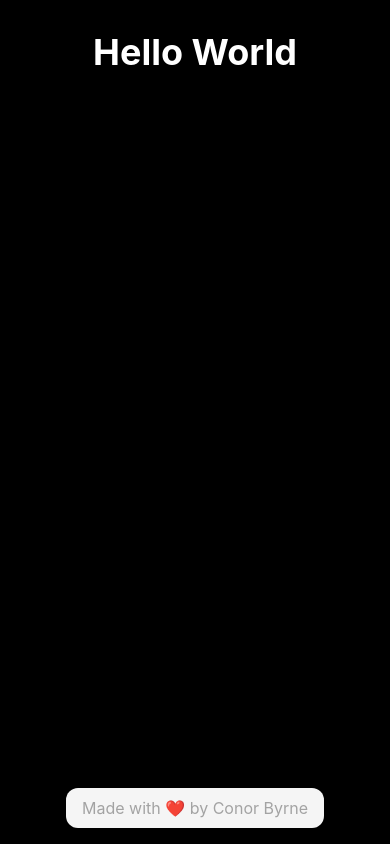
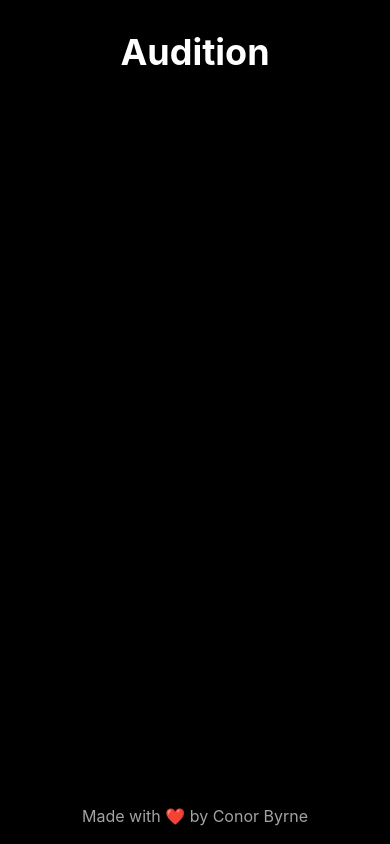
Before and after one commit to cbyrneee/audition, a Next.js app: page / in a window 390 px wide. Built offline with nearby package versions, Linux system fonts and the light colour scheme.

Commit message:
chore: Add basic typography styles

```diff
--- a/src/elements/base/Footer.tsx
+++ b/src/elements/base/Footer.tsx
@@ -1,14 +1,15 @@
 import React from 'react';
+import typography from '../../lib/typography';
 import { ThemeToggle } from './ThemeToggle';
 
 export function Footer() {
   return (
-    <div className="flex flex-row md:gap-3 bg-neutral-100 py-2 px-4 lg:p-0 lg:bg-transparent rounded-xl text-neutral-700 transition-all hover:opacity-70 dark:text-neutral-400">
-      <div className="hidden md:inline border-r-2 pr-3 border-current">
+    <div className="flex flex-row md:gap-3">
+      <div className={`hidden md:inline border-r-2 pr-3 border-current ${typography.paragraph}`}>
         <ThemeToggle />
       </div>
 
-      <p>Made with ❤️ by Conor Byrne</p>
+      <p className={typography.paragraph}>Made with ❤️ by Conor Byrne</p>
     </div>
   );
 }
--- a/src/elements/base/ThemeToggle.tsx
+++ b/src/elements/base/ThemeToggle.tsx
@@ -11,7 +11,7 @@ export function ThemeToggle() {
 
   return (
     <>
-      <button onClick={changeTheme} className="text-neutral-700 transition-all hover:opacity-70 dark:text-neutral-400">
+      <button onClick={changeTheme} className="transition-all hover:opacity-70">
         Use {currentTheme === 'dark' ? 'light' : 'dark'} mode
       </button>
     </>
--- /dev/null
+++ b/src/lib/typography.ts
@@ -0,0 +1,6 @@
+const typography = {
+  title: 'text-4xl font-bold',
+  paragraph: 'text-neutral-700 transition-all hover:opacity-70 dark:text-neutral-400',
+};
+
+export default typography;
--- a/src/pages/index.tsx
+++ b/src/pages/index.tsx
@@ -1,4 +1,5 @@
 import Head from 'next/head';
+import typography from '../lib/typography';
 
 export default function Home() {
   return (
@@ -8,7 +9,7 @@ export default function Home() {
       </Head>
 
       <div>
-        <h1 className="text-4xl font-bold">Hello World</h1>
+        <h1 className={typography.title}>Audition</h1>
       </div>
     </>
   );
```
